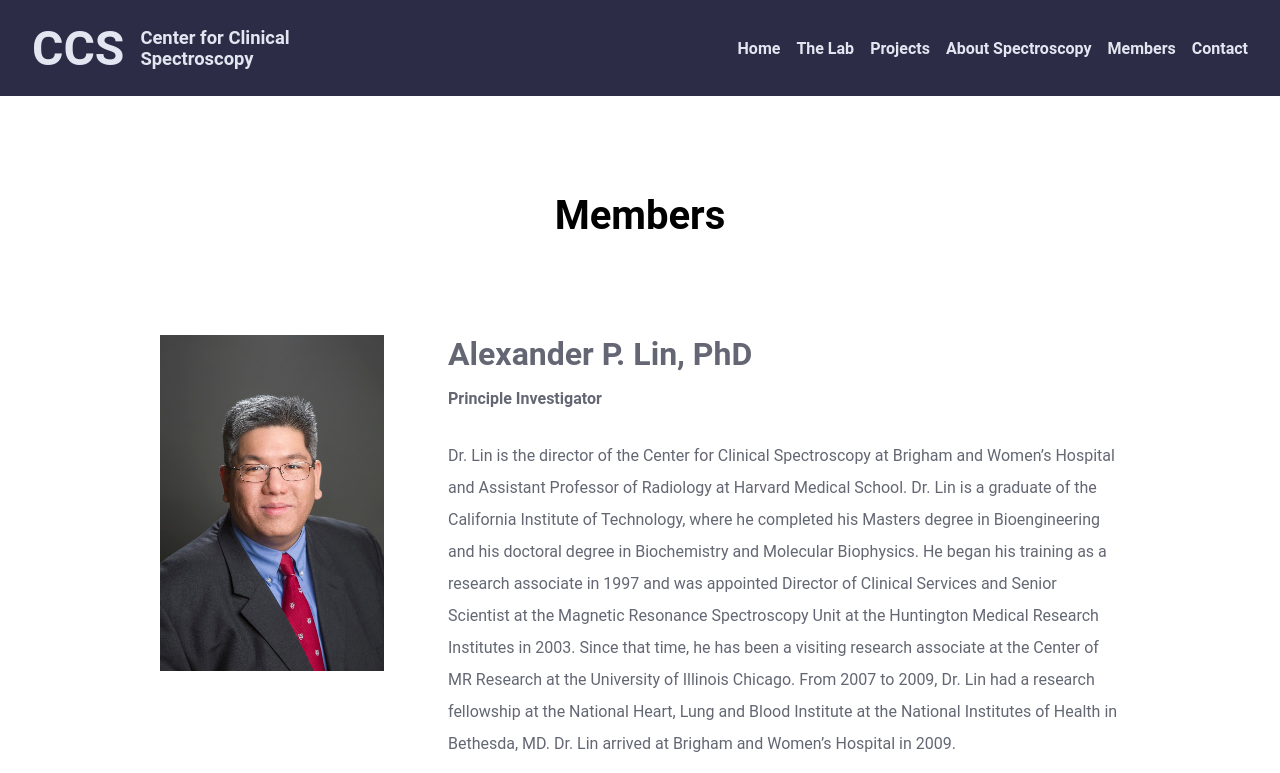
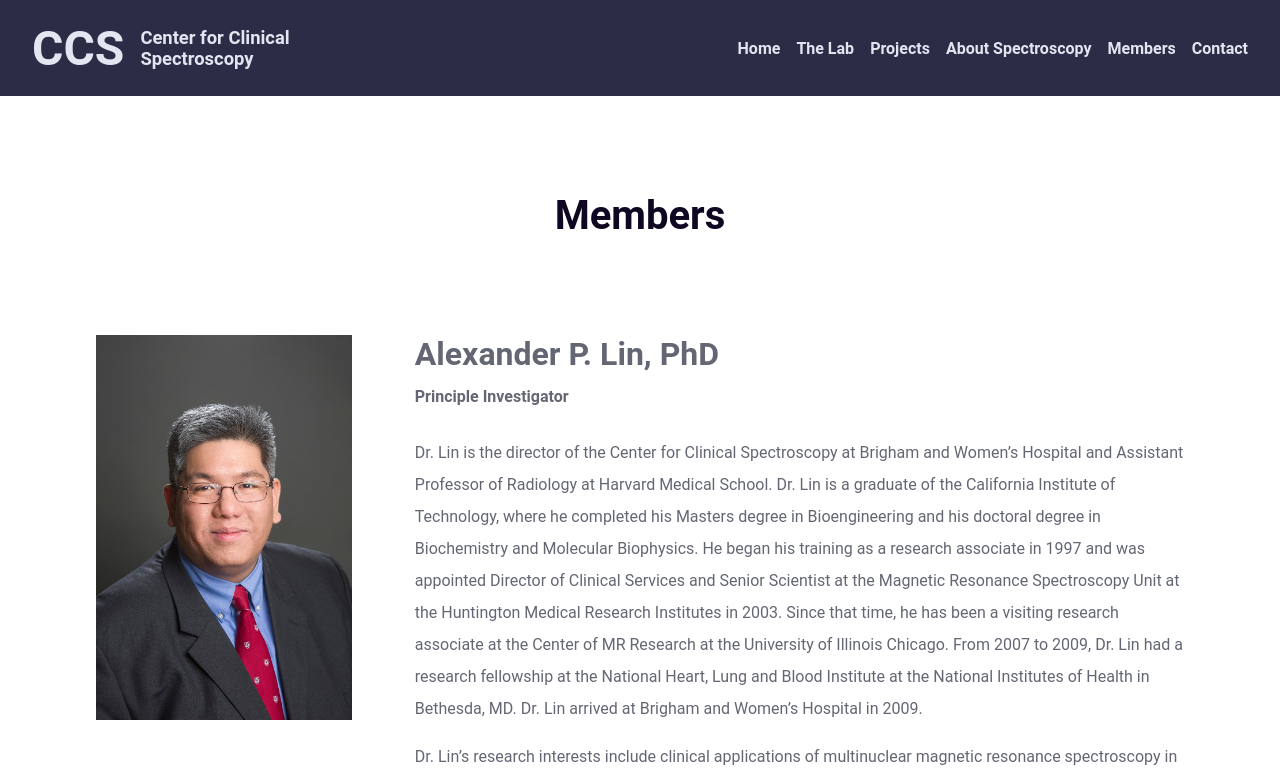
Before and after one commit to hjiang1/ccs, a Gatsby site: page /members in a window 1280 px wide. Shown: the top 773 px of the page. Built offline with nearby package versions, Linux system fonts and the light colour scheme; Gatsby itself is replaced by a stand-in of ours.

Commit message:
color variables and page template

```diff
--- a/src/components/Footer/index.js
+++ b/src/components/Footer/index.js
@@ -3,7 +3,7 @@ import styled from "styled-components"
 import { Link } from "gatsby"
 
 const Container = styled.footer`
-  color: #e1e6f0;
+  color: var(--color-light);
   background: linear-gradient(15deg, rgba(0, 0, 0), rgba(44, 44, 70));
   padding: 6rem;
 
@@ -32,7 +32,7 @@ const Container = styled.footer`
       }
 
       .footer-link {
-        color: #e1e6f0;
+        color: var(--color-light);
         text-decoration: none;
 
         :hover {
--- a/src/components/Header/DropdownLink.js
+++ b/src/components/Header/DropdownLink.js
@@ -6,15 +6,15 @@ import styled from "styled-components"
 const Container = styled.div`
   display: flex;
   margin-bottom: -1px;
-  background-color: #e1e6f0;
+  background-color: var(--color-light);
   border-top: 1px solid gray;
-  border-bottom: 1px solid #e1e6f0;
+  border-bottom: 1px solid var(--color-light);
   background: linear-gradient(to right, rgba(20, 20, 30), rgba(44, 44, 70));
 
   .dropdown-link {
     display: flex;
     align-items: center;
-    color: #e1e6f0;
+    color: var(--color-light);
     padding: 2rem;
     text-decoration: none;
     font-weight: bold;
--- a/src/components/Header/HeaderHomeLink.js
+++ b/src/components/Header/HeaderHomeLink.js
@@ -5,7 +5,7 @@ import styled from "styled-components"
 
 const Container = styled.div`
   .header-home-link {
-    color: #e1e6f0;
+    color: var(--color-light);
     text-decoration: none;
     display: flex;
     align-items: center;
--- a/src/components/Header/HeaderNavLink.js
+++ b/src/components/Header/HeaderNavLink.js
@@ -8,7 +8,7 @@ const Container = styled.div`
   margin: 0 0.5rem;
 
   .header-nav-link {
-    color: #e1e6f0;
+    color: var(--color-light);
     text-decoration: none;
     font-weight: bold;
   }
@@ -17,7 +17,7 @@ const Container = styled.div`
     margin-top: 2px;
     width: 0;
     height: 2px;
-    background-color: #e1e6f0;
+    background-color: var(--color-light);
     position: absolute;
     transition: width 0.1s ease;
   }
--- a/src/components/Header/index.js
+++ b/src/components/Header/index.js
@@ -41,7 +41,7 @@ const Container = styled.div`
           left: 0;
           height: 2rem;
           width: 2rem;
-          color: #e1e6f0;
+          color: var(--color-light);
           opacity: 0;
           transform: scale(0);
           transition: opacity 0.2s ease, transform 0.2s ease;
--- a/src/components/HomePage/MembersPreview.js
+++ b/src/components/HomePage/MembersPreview.js
@@ -23,7 +23,7 @@ const Container = styled.div`
 
   .members-preview-title {
     margin: 0 0 4rem;
-    color: #0d0b0e;
+    color: var(--title-color);
     grid-area: title;
 
     @media screen and (max-width: 1200px) {
@@ -58,7 +58,7 @@ const Container = styled.div`
         rgba(0, 0, 0, 0.75),
         rgba(44, 44, 70, 0.75)
       );
-      color: #e1e6f0;
+      color: var(--color-light);
       font-size: 2rem;
       font-weight: bold;
 
--- a/src/components/HomePage/ProjectsPreview.js
+++ b/src/components/HomePage/ProjectsPreview.js
@@ -23,7 +23,7 @@ const Container = styled.div`
 
   .projects-preview-title {
     margin: 0 0 4rem;
-    color: #0d0b0e;
+    color: var(--title-color);
 
     @media screen and (max-width: 1200px) {
       margin-bottom: 2rem;
--- a/src/components/Layout/GlobalStyle.js
+++ b/src/components/Layout/GlobalStyle.js
@@ -3,6 +3,22 @@ import { createGlobalStyle } from "styled-components"
 const GlobalStyle = createGlobalStyle`
   html {
     font-family: Roboto, sans-serif;
+
+    --spacing-modifier: 3;
+
+    @media screen and (max-width: 1000px) {
+      --spacing-modifier: 2;
+    }
+
+    @media screen and (max-width: 700px) {
+      --spacing-modifier: 1;
+    }
+
+    --title-color: #0f0721;
+    --background-color-alternate: #e1e4ed;
+    --text-color: #646773;
+    --color-light: #e1e6f0;
+
   }
 
   body {
--- /dev/null
+++ b/src/components/Page.js
@@ -0,0 +1,37 @@
+import React from "react"
+import PropTypes from "prop-types"
+import styled from "styled-components"
+
+const Container = styled.div`
+  display: flex;
+  flex-direction: column;
+
+  .page-title {
+    color: var(--title-color);
+    align-self: center;
+    margin-top: calc(2rem * var(--spacing-modifier));
+  }
+`
+
+const Page = props => {
+  const { children, title } = props
+
+  return (
+    <Container>
+      <h1 className="page-title">{title}</h1>
+      {children}
+    </Container>
+  )
+}
+
+Page.propTypes = {
+  title: PropTypes.string,
+  children: PropTypes.node,
+}
+
+Page.defaultProps = {
+  title: ``,
+  children: null,
+}
+
+export default Page
--- a/src/pages/members.js
+++ b/src/pages/members.js
@@ -2,6 +2,7 @@ import React from "react"
 import styled from "styled-components"
 
 import Layout from "../components/Layout"
+import Page from "../components/Page"
 import SEO from "../components/SEO"
 import alex from "../images/alex.png"
 
@@ -9,18 +10,13 @@ const Container = styled.div`
   display: flex;
   flex-direction: column;
 
-  @media screen and (max-width: 1000px) {
-    padding: 2rem 3rem;
-  }
-
-  .page-title,
   .section-title {
     align-self: center;
     margin-top: 6rem;
   }
 
   .page-section {
-    padding: 6rem 10rem;
+    padding: calc(2rem * var(--spacing-modifier));
     display: grid;
     grid-template-columns: 1fr 3fr;
     grid-template-rows: min-content min-content 1fr;
@@ -28,11 +24,20 @@ const Container = styled.div`
       "portrait name"
       "portrait title"
       "portrait intro";
-    grid-column-gap: 4rem;
-    grid-row-gap: 1rem;
+    grid-column-gap: calc(1.3rem * var(--spacing-modifier));
+    grid-row-gap: calc(0.3rem * var(--spacing-modifier));
+
+    @media screen and (max-width: 500px) {
+      grid-template-columns: 1fr 1fr;
+      grid-template-rows: min-content 1fr auto;
+      grid-template-areas:
+        "portrait name"
+        "portrait title"
+        "intro intro";
+    }
 
     &.alternate {
-      background-color: #e1e4ed;
+      background-color: var(--background-color-alternate);
     }
 
     .member-portrait {
@@ -43,15 +48,19 @@ const Container = styled.div`
     .member-name {
       grid-area: name;
 
-      color: #646773;
+      color: var(--text-color);
       font-size: 2rem;
       font-weight: bold;
+
+      @media screen and (max-width: 500px) {
+        font-size: 1.5rem;
+      }
     }
 
     .member-title {
       grid-area: title;
 
-      color: #646773;
+      color: var(--text-color);
       font-weight: bold;
     }
 
@@ -59,7 +68,7 @@ const Container = styled.div`
       grid-area: intro;
 
       line-height: 2em;
-      color: #646773;
+      color: var(--text-color);
 
       .member-intro-p {
         margin: 1rem 0 0;
@@ -81,10 +90,11 @@ const Container = styled.div`
       justify-self: center;
 
       margin-bottom: 3rem;
+      color: var(--title-color);
     }
 
     .subsection {
-      color: #646773;
+      color: var(--text-color);
 
       justify-self: center;
       text-align: center;
@@ -102,7 +112,7 @@ const Container = styled.div`
       }
 
       .subsection-title {
-        color: #646773;
+        color: var(--text-color);
         font-weight: bold;
         margin-bottom: 1rem;
       }
@@ -117,8 +127,8 @@ const Container = styled.div`
 const Members = () => (
   <Layout>
     <SEO title="Members" />
+    <Page title="Members">
       <Container>
-      <h1 className="page-title">Members</h1>
         <div className="page-section">
           <img className="member-portrait" src={alex} alt="Alex Lin" />
           <div className="member-name">Alexander P. Lin, PhD</div>
@@ -126,19 +136,20 @@ const Members = () => (
           <div className="member-intro">
             <p className="member-intro-p">
               Dr. Lin is the director of the Center for Clinical Spectroscopy at
-            Brigham and Women’s Hospital and Assistant Professor of Radiology at
-            Harvard Medical School. Dr. Lin is a graduate of the California
+              Brigham and Women’s Hospital and Assistant Professor of Radiology
+              at Harvard Medical School. Dr. Lin is a graduate of the California
               Institute of Technology, where he completed his Masters degree in
-            Bioengineering and his doctoral degree in Biochemistry and Molecular
-            Biophysics. He began his training as a research associate in 1997
-            and was appointed Director of Clinical Services and Senior Scientist
-            at the Magnetic Resonance Spectroscopy Unit at the Huntington
-            Medical Research Institutes in 2003. Since that time, he has been a
-            visiting research associate at the Center of MR Research at the
-            University of Illinois Chicago. From 2007 to 2009, Dr. Lin had a
-            research fellowship at the National Heart, Lung and Blood Institute
-            at the National Institutes of Health in Bethesda, MD. Dr. Lin
-            arrived at Brigham and Women’s Hospital in 2009.
+              Bioengineering and his doctoral degree in Biochemistry and
+              Molecular Biophysics. He began his training as a research
+              associate in 1997 and was appointed Director of Clinical Services
+              and Senior Scientist at the Magnetic Resonance Spectroscopy Unit
+              at the Huntington Medical Research Institutes in 2003. Since that
+              time, he has been a visiting research associate at the Center of
+              MR Research at the University of Illinois Chicago. From 2007 to
+              2009, Dr. Lin had a research fellowship at the National Heart,
+              Lung and Blood Institute at the National Institutes of Health in
+              Bethesda, MD. Dr. Lin arrived at Brigham and Women’s Hospital in
+              2009.
             </p>
             <p className="member-intro-p">
               Dr. Lin’s research interests include clinical applications of
@@ -148,24 +159,24 @@ const Members = () => (
               spectroscopy in Alzheimer’s disease and an NHLBI Fellows Research
               Award for his work in strain mapping of the carotid arteries in
               2007. He was recently awarded a Congressionally Directed Medical
-            Research Program grant from the Department of Defense to study mild
-            traumatic brain injury and post-traumatic stress disorder in
+              Research Program grant from the Department of Defense to study
+              mild traumatic brain injury and post-traumatic stress disorder in
               soldiers returning from the Iraq/Afghanistan wars. In addition, he
               has ongoing collaborations with the Boston University Center for
               Study of Traumatic Encephalopathy to examine the long-term effects
-            of repetitive head injury using magnetic resonance spectroscopy. He
-            has co-authored more than three dozen peer-reviewed publications,
-            five book chapters, and 75+ conference abstracts.
+              of repetitive head injury using magnetic resonance spectroscopy.
+              He has co-authored more than three dozen peer-reviewed
+              publications, five book chapters, and 75+ conference abstracts.
             </p>
             <p className="member-intro-p">
               Finally, Dr. Alexander Lin has also been recognized through awards
               and media reports for his efforts in supporting mentorship,
               particularly of students of diversity through the laboratory’s
-            involvement in the Student Success Jobs Program and Harvard Catalyst
-            summer research studies. He actively mentors Harvard Medical School
-            students and received a Young Mentor Award from Harvard Medical
-            School. Further, he is involved in education and training in several
-            international workshops for MR spectroscopy.
+              involvement in the Student Success Jobs Program and Harvard
+              Catalyst summer research studies. He actively mentors Harvard
+              Medical School students and received a Young Mentor Award from
+              Harvard Medical School. Further, he is involved in education and
+              training in several international workshops for MR spectroscopy.
             </p>
           </div>
         </div>
@@ -180,8 +191,8 @@ const Members = () => (
               from Boston University with a degree in Human Physiology. She has
               more than two years’ experience in clinical spectroscopy and
               continues receiving professional training using MR spectroscopy in
-            the clinic and for research. She helps coordinate the study of mild
-            traumatic brain injury both in sports related concussion and
+              the clinic and for research. She helps coordinate the study of
+              mild traumatic brain injury both in sports related concussion and
               military blast injury. She also assists with studies in brain
               cancer, multiple sclerosis, and schizophrenia. In addition to
               neurospectroscopy, she is involved in MRS studies of the liver and
@@ -196,19 +207,20 @@ const Members = () => (
           <div className="member-intro">
             <p className="member-intro-p">
               Dr. Lin is the director of the Center for Clinical Spectroscopy at
-            Brigham and Women’s Hospital and Assistant Professor of Radiology at
-            Harvard Medical School. Dr. Lin is a graduate of the California
+              Brigham and Women’s Hospital and Assistant Professor of Radiology
+              at Harvard Medical School. Dr. Lin is a graduate of the California
               Institute of Technology, where he completed his Masters degree in
-            Bioengineering and his doctoral degree in Biochemistry and Molecular
-            Biophysics. He began his training as a research associate in 1997
-            and was appointed Director of Clinical Services and Senior Scientist
-            at the Magnetic Resonance Spectroscopy Unit at the Huntington
-            Medical Research Institutes in 2003. Since that time, he has been a
-            visiting research associate at the Center of MR Research at the
-            University of Illinois Chicago. From 2007 to 2009, Dr. Lin had a
-            research fellowship at the National Heart, Lung and Blood Institute
-            at the National Institutes of Health in Bethesda, MD. Dr. Lin
-            arrived at Brigham and Women’s Hospital in 2009.
+              Bioengineering and his doctoral degree in Biochemistry and
+              Molecular Biophysics. He began his training as a research
+              associate in 1997 and was appointed Director of Clinical Services
+              and Senior Scientist at the Magnetic Resonance Spectroscopy Unit
+              at the Huntington Medical Research Institutes in 2003. Since that
+              time, he has been a visiting research associate at the Center of
+              MR Research at the University of Illinois Chicago. From 2007 to
+              2009, Dr. Lin had a research fellowship at the National Heart,
+              Lung and Blood Institute at the National Institutes of Health in
+              Bethesda, MD. Dr. Lin arrived at Brigham and Women’s Hospital in
+              2009.
             </p>
           </div>
         </div>
@@ -219,19 +231,20 @@ const Members = () => (
           <div className="member-intro">
             <p className="member-intro-p">
               Dr. Lin is the director of the Center for Clinical Spectroscopy at
-            Brigham and Women’s Hospital and Assistant Professor of Radiology at
-            Harvard Medical School. Dr. Lin is a graduate of the California
+              Brigham and Women’s Hospital and Assistant Professor of Radiology
+              at Harvard Medical School. Dr. Lin is a graduate of the California
               Institute of Technology, where he completed his Masters degree in
-            Bioengineering and his doctoral degree in Biochemistry and Molecular
-            Biophysics. He began his training as a research associate in 1997
-            and was appointed Director of Clinical Services and Senior Scientist
-            at the Magnetic Resonance Spectroscopy Unit at the Huntington
-            Medical Research Institutes in 2003. Since that time, he has been a
-            visiting research associate at the Center of MR Research at the
-            University of Illinois Chicago. From 2007 to 2009, Dr. Lin had a
-            research fellowship at the National Heart, Lung and Blood Institute
-            at the National Institutes of Health in Bethesda, MD. Dr. Lin
-            arrived at Brigham and Women’s Hospital in 2009.
+              Bioengineering and his doctoral degree in Biochemistry and
+              Molecular Biophysics. He began his training as a research
+              associate in 1997 and was appointed Director of Clinical Services
+              and Senior Scientist at the Magnetic Resonance Spectroscopy Unit
+              at the Huntington Medical Research Institutes in 2003. Since that
+              time, he has been a visiting research associate at the Center of
+              MR Research at the University of Illinois Chicago. From 2007 to
+              2009, Dr. Lin had a research fellowship at the National Heart,
+              Lung and Blood Institute at the National Institutes of Health in
+              Bethesda, MD. Dr. Lin arrived at Brigham and Women’s Hospital in
+              2009.
             </p>
           </div>
         </div>
@@ -242,19 +255,20 @@ const Members = () => (
           <div className="member-intro">
             <p className="member-intro-p">
               Dr. Lin is the director of the Center for Clinical Spectroscopy at
-            Brigham and Women’s Hospital and Assistant Professor of Radiology at
-            Harvard Medical School. Dr. Lin is a graduate of the California
+              Brigham and Women’s Hospital and Assistant Professor of Radiology
+              at Harvard Medical School. Dr. Lin is a graduate of the California
               Institute of Technology, where he completed his Masters degree in
-            Bioengineering and his doctoral degree in Biochemistry and Molecular
-            Biophysics. He began his training as a research associate in 1997
-            and was appointed Director of Clinical Services and Senior Scientist
-            at the Magnetic Resonance Spectroscopy Unit at the Huntington
-            Medical Research Institutes in 2003. Since that time, he has been a
-            visiting research associate at the Center of MR Research at the
-            University of Illinois Chicago. From 2007 to 2009, Dr. Lin had a
-            research fellowship at the National Heart, Lung and Blood Institute
-            at the National Institutes of Health in Bethesda, MD. Dr. Lin
-            arrived at Brigham and Women’s Hospital in 2009.
+              Bioengineering and his doctoral degree in Biochemistry and
+              Molecular Biophysics. He began his training as a research
+              associate in 1997 and was appointed Director of Clinical Services
+              and Senior Scientist at the Magnetic Resonance Spectroscopy Unit
+              at the Huntington Medical Research Institutes in 2003. Since that
+              time, he has been a visiting research associate at the Center of
+              MR Research at the University of Illinois Chicago. From 2007 to
+              2009, Dr. Lin had a research fellowship at the National Heart,
+              Lung and Blood Institute at the National Institutes of Health in
+              Bethesda, MD. Dr. Lin arrived at Brigham and Women’s Hospital in
+              2009.
             </p>
           </div>
         </div>
@@ -265,19 +279,20 @@ const Members = () => (
           <div className="member-intro">
             <p className="member-intro-p">
               Dr. Lin is the director of the Center for Clinical Spectroscopy at
-            Brigham and Women’s Hospital and Assistant Professor of Radiology at
-            Harvard Medical School. Dr. Lin is a graduate of the California
+              Brigham and Women’s Hospital and Assistant Professor of Radiology
+              at Harvard Medical School. Dr. Lin is a graduate of the California
               Institute of Technology, where he completed his Masters degree in
-            Bioengineering and his doctoral degree in Biochemistry and Molecular
-            Biophysics. He began his training as a research associate in 1997
-            and was appointed Director of Clinical Services and Senior Scientist
-            at the Magnetic Resonance Spectroscopy Unit at the Huntington
-            Medical Research Institutes in 2003. Since that time, he has been a
-            visiting research associate at the Center of MR Research at the
-            University of Illinois Chicago. From 2007 to 2009, Dr. Lin had a
-            research fellowship at the National Heart, Lung and Blood Institute
-            at the National Institutes of Health in Bethesda, MD. Dr. Lin
-            arrived at Brigham and Women’s Hospital in 2009.
+              Bioengineering and his doctoral degree in Biochemistry and
+              Molecular Biophysics. He began his training as a research
+              associate in 1997 and was appointed Director of Clinical Services
+              and Senior Scientist at the Magnetic Resonance Spectroscopy Unit
+              at the Huntington Medical Research Institutes in 2003. Since that
+              time, he has been a visiting research associate at the Center of
+              MR Research at the University of Illinois Chicago. From 2007 to
+              2009, Dr. Lin had a research fellowship at the National Heart,
+              Lung and Blood Institute at the National Institutes of Health in
+              Bethesda, MD. Dr. Lin arrived at Brigham and Women’s Hospital in
+              2009.
             </p>
           </div>
         </div>
@@ -326,6 +341,7 @@ const Members = () => (
           </div>
         </div>
       </Container>
+    </Page>
   </Layout>
 )
 
--- a/src/pages/projects.js
+++ b/src/pages/projects.js
@@ -1,12 +1,14 @@
 import React from "react"
 
 import Layout from "../components/Layout"
+import Page from "../components/Page"
 import SEO from "../components/SEO"
 
 const Projects = () => (
   <Layout>
-    <SEO title="Projects" />
-    <h1>Projects</h1>
+    <Page title="Projects">
+      <SEO title="Projects" />
+    </Page>
   </Layout>
 )
 
```
Also changed, not shown: src/components/HomePage/SpectroscopyPreview.js (+4 -4 lines), src/components/HomePage/WelcomeBanner.js (+5 -5 lines), src/pages/about-spectroscopy.js (+49 -50 lines), src/pages/contact.js (+9 -8 lines), src/pages/the-lab.js (+40 -34 lines). Lines whose indentation alone changed are shown as unchanged.
